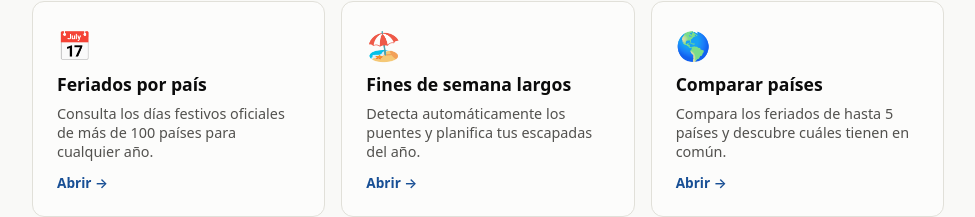
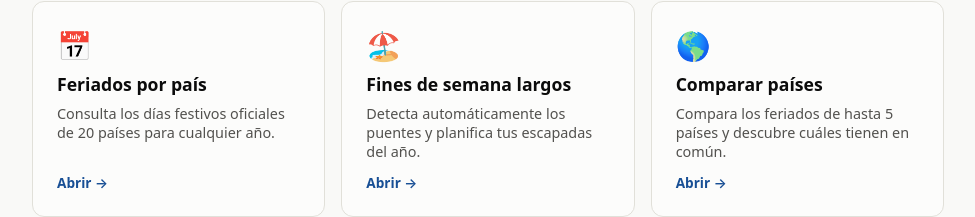
Before and after one commit to Wcno/HolidayImpact-App, a React (Vite) app in the folder frontend/: page / in a window 1280 px wide. Shown: the part 476-693 px from the top of the page, without its empty margins (152-1127 px from the left). Built offline with nearby package versions, Linux system fonts and the light colour scheme; no server answers.

Commit message:
Show real country count on home feature card

```diff
--- a/frontend/src/i18n/strings.js
+++ b/frontend/src/i18n/strings.js
@@ -24,7 +24,7 @@ export const STRINGS = {
     home_cta_secondary: "Ver dashboard",
     home_open: "Abrir",
     feat_holidays_title: "Feriados por país",
-    feat_holidays_desc: "Consulta los días festivos oficiales de más de 100 países para cualquier año.",
+    feat_holidays_desc: "Consulta los días festivos oficiales de {n} países para cualquier año.",
     feat_longweekends_title: "Fines de semana largos",
     feat_longweekends_desc: "Detecta automáticamente los puentes y planifica tus escapadas del año.",
     feat_compare_title: "Comparar países",
@@ -91,7 +91,7 @@ export const STRINGS = {
     home_cta_secondary: "Open dashboard",
     home_open: "Open",
     feat_holidays_title: "Holidays by country",
-    feat_holidays_desc: "Look up the official public holidays of 100+ countries for any year.",
+    feat_holidays_desc: "Look up the official public holidays of {n} countries for any year.",
     feat_longweekends_title: "Long weekends",
     feat_longweekends_desc: "Automatically detect long weekends and plan your getaways for the year.",
     feat_compare_title: "Compare countries",
--- a/frontend/src/pages/HomePage.jsx
+++ b/frontend/src/pages/HomePage.jsx
@@ -1,5 +1,6 @@
 import { Link } from "react-router-dom";
 import { useLang } from "../i18n/LanguageContext";
+import { COUNTRIES } from "../constants/countries";
 
 const FEATURES = [
   { to: "/feriados", icon: "📅", title: "feat_holidays_title", desc: "feat_holidays_desc" },
@@ -29,7 +30,7 @@ export default function HomePage() {
           <Link key={f.to} to={f.to} className="feature-card">
             <span className="feature-icon" aria-hidden="true">{f.icon}</span>
             <h3 className="feature-title">{t(f.title)}</h3>
-            <p className="feature-desc">{t(f.desc)}</p>
+            <p className="feature-desc">{t(f.desc, { n: COUNTRIES.length })}</p>
             <span className="feature-link">{t("home_open")} →</span>
           </Link>
         ))}
```
